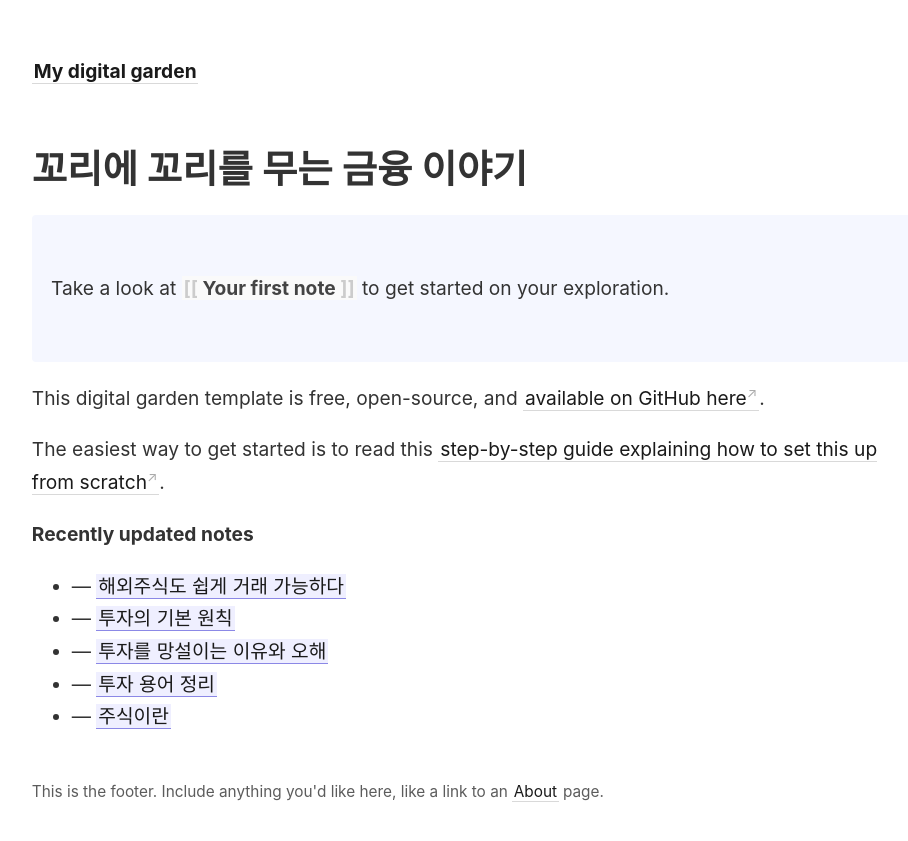
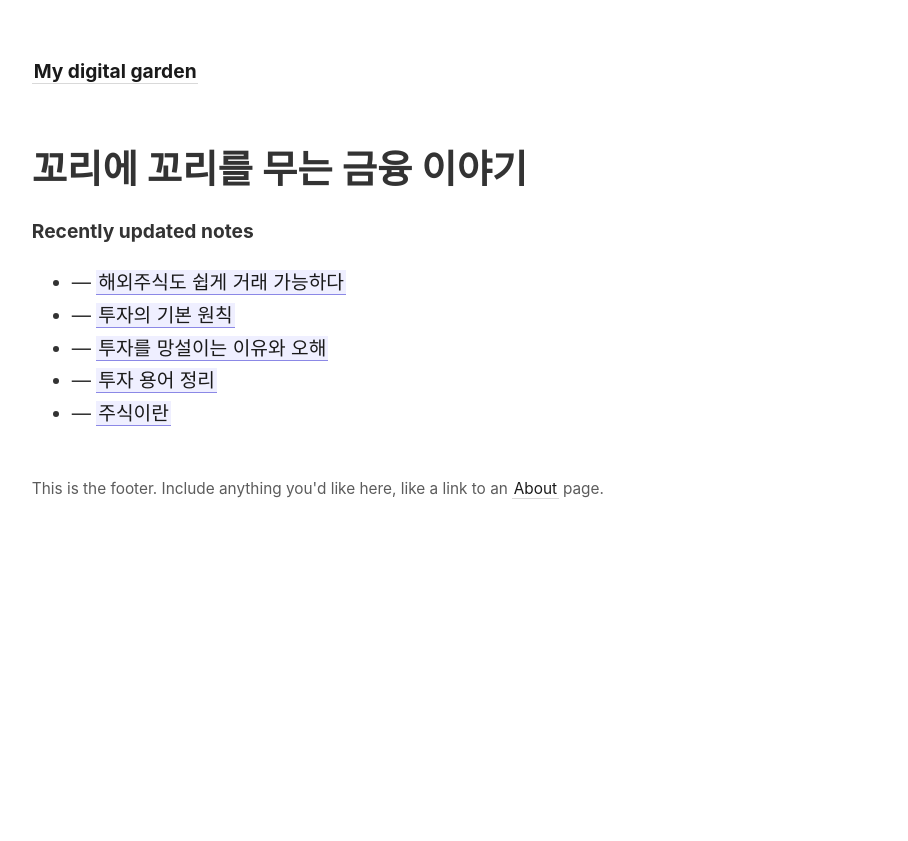
Before and after one commit to jeongwon99/finance, a Jekyll site: the page built from _pages/index.md, in a window 1280 px wide. Shown: the top 841 px of the page, without its empty margins (45-953 px from the left). Built offline with Jekyll 4.4.1, drawn with Linux system fonts in a browser that asks for light colours.

Commit message:
Update index.md

```diff
--- a/_pages/index.md
+++ b/_pages/index.md
@@ -7,13 +7,6 @@
 
 # 꼬리에 꼬리를 무는 금융 이야기
 
-<p style="padding: 3em 1em; background: #f5f7ff; border-radius: 4px;">
-  Take a look at <span style="font-weight: bold">[[Your first note]]</span> to get started on your exploration.
-</p>
-
-This digital garden template is free, open-source, and [available on GitHub here](https://github.com/maximevaillancourt/digital-garden-jekyll-template).
-
-The easiest way to get started is to read this [step-by-step guide explaining how to set this up from scratch](https://maximevaillancourt.com/blog/setting-up-your-own-digital-garden-with-jekyll).
 
 <strong>Recently updated notes</strong>
 
```
